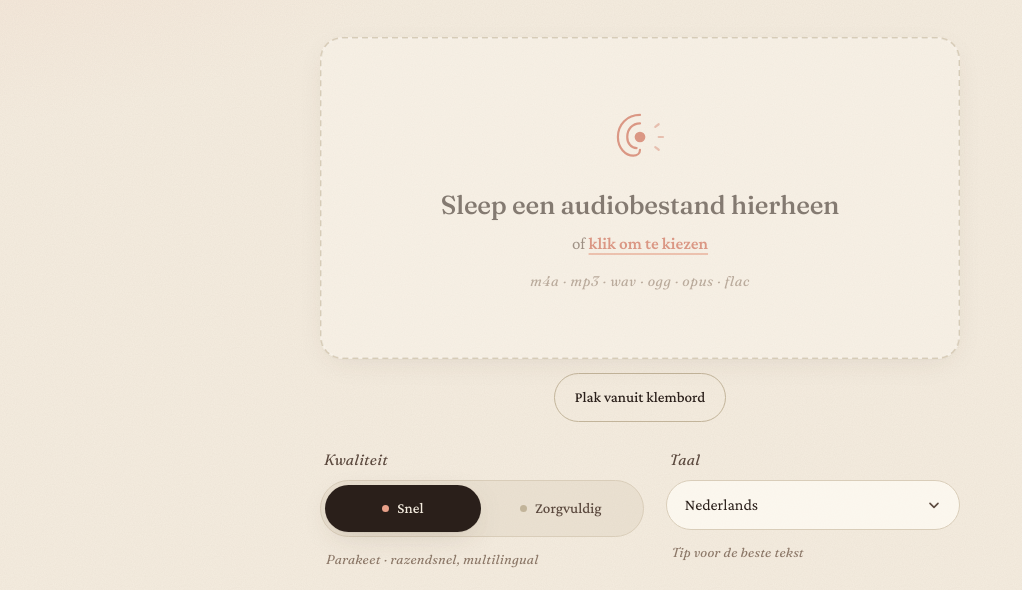
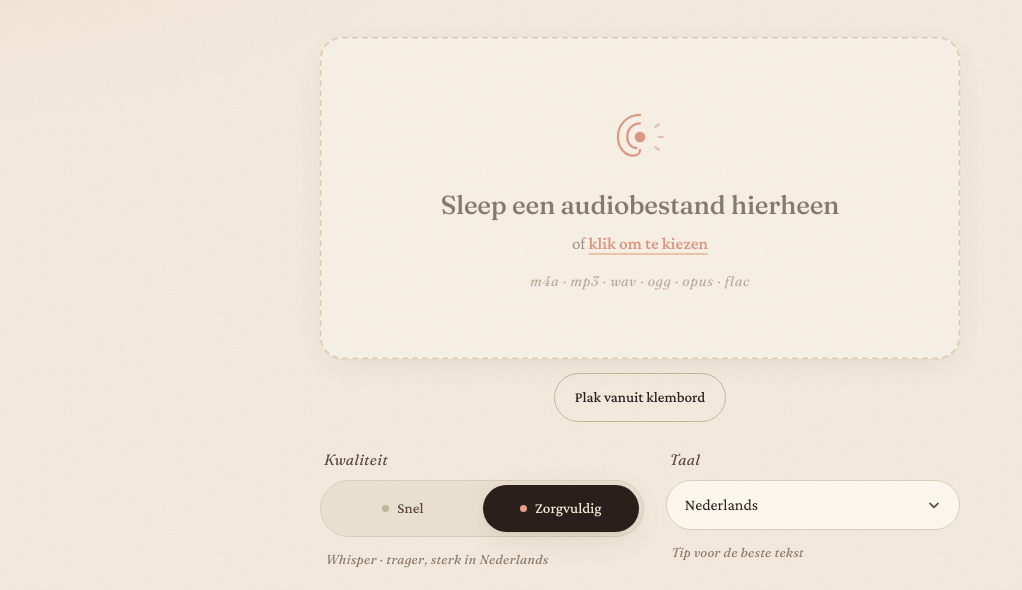
Before and after one commit to LiamVDB1/voicenote, a plain HTML site: page web/index.html in a window 1280 px wide. Shown: the part 178-768 px from the top of the page, without its empty margins (0-1022 px from the left). Drawn offline with nearby package versions, Linux system fonts and the light colour scheme; no server answers.

Commit message:
feat: default to Whisper in UI for better Dutch quality
Parakeet's Dutch FLEURS WER (12.78) is meaningfully worse than Whisper's
(5.87) — mom's reference (TurboScribe.ai) is Whisper-based, so default
must match that quality bar. Parakeet stays one click away as 'Snel'
for users who want speed over Dutch accuracy.

```diff
--- a/web/app.js
+++ b/web/app.js
@@ -42,7 +42,7 @@
 
   const state = {
     file: null,
-    engine: 'parakeet',
+    engine: 'whisper',
     user: null,
     transcriptText: '',
     transcriptName: 'transcript',
--- a/web/index.html
+++ b/web/index.html
@@ -109,18 +109,18 @@
         <div class="setting">
           <span class="setting-label">Kwaliteit</span>
           <div class="segmented" role="radiogroup" aria-label="Transcriptiemotor" id="engine-segments">
-            <button type="button" class="seg active" data-engine="parakeet"
-                    role="radio" aria-checked="true">
+            <button type="button" class="seg" data-engine="parakeet"
+                    role="radio" aria-checked="false">
               <span class="seg-dot" aria-hidden="true"></span>
               Snel
             </button>
-            <button type="button" class="seg" data-engine="whisper"
-                    role="radio" aria-checked="false">
+            <button type="button" class="seg active" data-engine="whisper"
+                    role="radio" aria-checked="true">
               <span class="seg-dot" aria-hidden="true"></span>
               Zorgvuldig
             </button>
           </div>
-          <p class="setting-help" id="engine-help">Parakeet · razendsnel, multilingual</p>
+          <p class="setting-help" id="engine-help">Whisper · trager, sterk in Nederlands</p>
         </div>
 
         <div class="setting">
```
